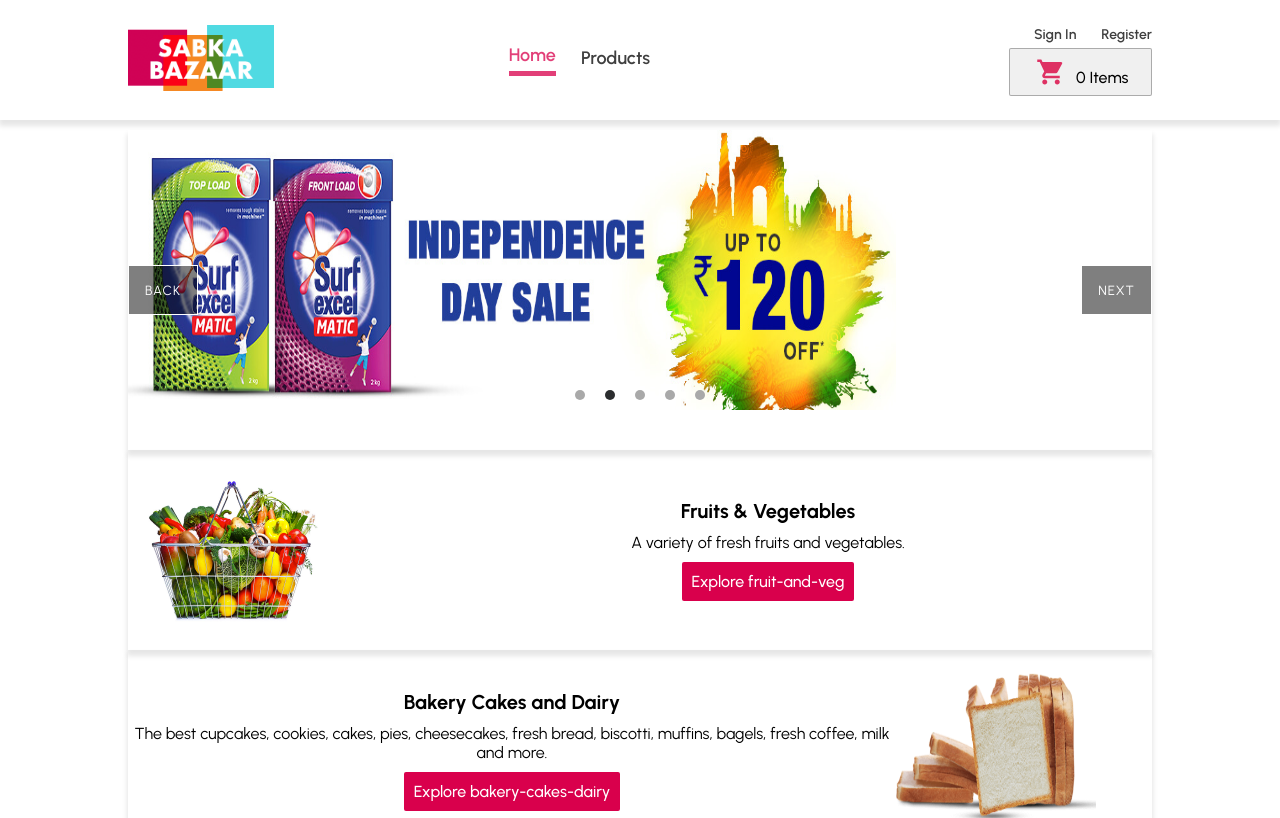
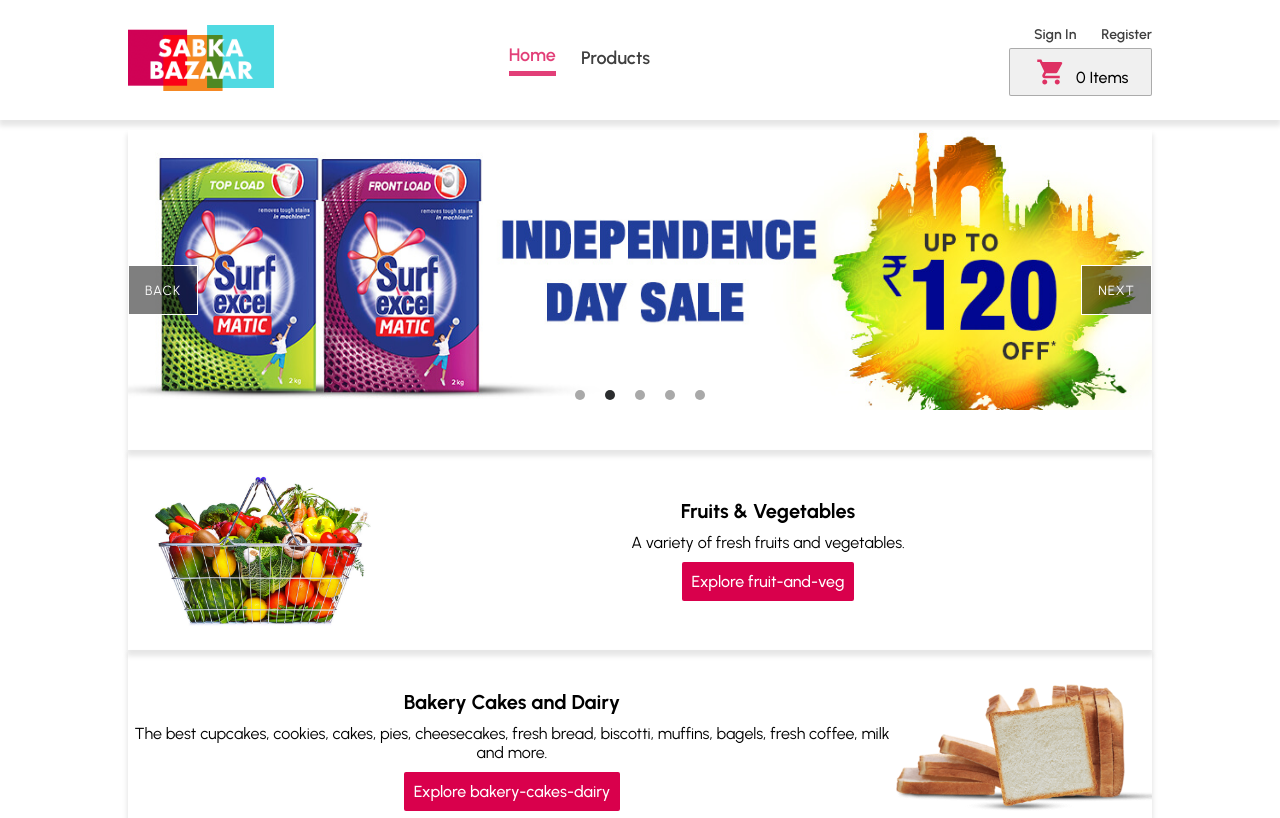
Before and after one commit to CodErebus-dot-com/Sabka_Bazaar, a React (Create React App) app: page / in a window 1280 px wide. Shown: the top 818 px of the page. Built offline with nearby package versions, Linux system fonts and the light colour scheme; data requests are answered from the project's data file.

Commit message:
fix: Code splitting and image optimization

```diff
--- a/public/index.html
+++ b/public/index.html
@@ -9,6 +9,13 @@
     href="https://fonts.googleapis.com/css2?family=Urbanist:ital,wght@0,100;0,200;0,300;0,400;0,500;0,600;0,700;0,800;0,900;1,100;1,200;1,300;1,400;1,500;1,600;1,700;1,800;1,900&display=swap"
     rel="stylesheet" />
   <link rel="shortcut icon" href="./static/images/logo.png" type="image/x-icon" />
+  <link rel="preload" as="image" href="./static/images/offers/offer1.jpg" type="image/webp">
+  <!-- <link rel="preload" as="image" href="./static/images/category/fruits.png" type="image/webp">
+  <link rel="preload" as="image" href="./static/images/category/baby.png" type="image/webp">
+  <link rel="preload" as="image" href="./static/images/category/bakery.png" type="image/webp">
+  <link rel="preload" as="image" href="./static/images/category/beauty.png" type="image/webp">
+  <link rel="preload" as="image" href="./static/images/category/beverages.png" type="image/webp"> -->
+
   <style>
     * {
       margin: 0;
--- a/src/App.js
+++ b/src/App.js
@@ -1,15 +1,15 @@
-import React, { useState, useEffect } from 'react';
+import React, { useState, useEffect, Suspense } from 'react';
 import styled from 'styled-components';
 import { BrowserRouter, Routes, Route } from 'react-router-dom';
 import Navbar from './components/Navbar';
 import Footer from './components/Footer';
-import Home from "./pages/Home";
-import Products from "./pages/Products";
 import Register from "./pages/Register";
 import Signin from "./pages/Signin";
 import NoMatch from './pages/NoMatch';
 import { GlobalContext } from './contexts/GlobalContext';
 import { useCategoriesFilter } from './utils/Helper';
+const Home = React.lazy(() => import('./pages/Home'));
+const Products = React.lazy(() => import('./pages/Products'));
 // import { useAsyncError } from './utils/Helper';
 
 const Wrapper = styled.div`
@@ -74,10 +74,10 @@
           <Navbar openModal={openModal} modal={modal} />
           <BodyWrapper>
             <Routes>
-              <Route path = "/" element = {<Home />} />
-              <Route path = "products" element = {<Products />}>
-                <Route index element = {<Products />} />
-                <Route path = ":id" element = {<Products />} />
+              <Route path = "/" element = {<Suspense fallback={<div>Loading...</div>}><Home /></Suspense>} />
+              <Route path = "products" element = {<Suspense fallback={<div>Loading...</div>}><Products /></Suspense>}>
+                <Route index element = {<Suspense fallback={<div>Loading...</div>}><Products /></Suspense>} />
+                <Route path = ":id" element = {<Suspense fallback={<div>Loading...</div>}><Products /></Suspense>} />
               </Route>
               <Route path = "register" element = {<Register />} />
               <Route path = "signin" element = {<Signin />} />
--- a/src/components/Carousel.js
+++ b/src/components/Carousel.js
@@ -55,7 +55,7 @@
 
 const Image = styled.img`
     height: 100%;
-    width: ${isTablet() ? '100%' : (isDesktop() ? '60%' : '100%')};
+    width: ${isDesktop() ? '80%' : '100%'};
 `;
 
 const CarouselDots = styled.div`
@@ -115,7 +115,7 @@
             <Wrapper slideIndex = {slideIndex}>
                 {banners?.length > 0 && banners?.map(banner => (
                     <Slide key = {banner?.id}>
-                        <Image src = {banner?.bannerImageUrl} alt = {banner?.bannerImageAlt} />
+                        <Image src = {banner?.bannerImageUrl} alt = {banner?.bannerImageAlt}/>
                     </Slide>
                 ))}
             </Wrapper>
--- a/src/components/Catalogue.js
+++ b/src/components/Catalogue.js
@@ -157,4 +157,4 @@
   )
 }
 
-export default Catalogue
+export default Catalogue;
--- a/src/components/FlexCards.js
+++ b/src/components/FlexCards.js
@@ -19,8 +19,10 @@
 `;
 
 const Image = styled.img`
-    height: ${(isTablet() || isMoblet()) ? '120px' : (isDesktop() ? '150px' : '80px')};
-    width: ${(isTablet() || isMoblet()) ? '180px' : (isDesktop() ? '200px' : '120px')};
+    // height: ${(isTablet() || isMoblet()) ? '120px' : (isDesktop() ? '150px' : '80px')};
+    height: 100%;
+    // width: ${(isTablet() || isMoblet()) ? '180px' : (isDesktop() ? '200px' : '120px')};
+    width: 100%;
 `;
 
 const ContentContainer = styled.div`
@@ -84,7 +86,7 @@
                                 </Wrapper>
                             </ContentContainer>
                             <ImgContainer>
-                                <Image src = {category?.imageUrl} alt = {category?.name}/>
+                                <Image src = {category?.imageUrl} alt = {category?.name} />
                             </ImgContainer>
                         </Container>
                     </ErrorBoundary>
@@ -93,7 +95,7 @@
                     <ErrorBoundary key={category?.id}>
                         <Container>
                             <ImgContainer>
-                                <Image src = {category?.imageUrl} alt = {category?.name}/>
+                                <Image src = {category?.imageUrl} alt = {category?.name} />
                             </ImgContainer>
                             <ContentContainer>
                                 <Wrapper>
--- a/src/pages/Home.js
+++ b/src/pages/Home.js
@@ -1,8 +1,8 @@
-import React from "react";
+import React, { Suspense } from "react";
 import styled from 'styled-components';
-import Carousel from "../components/Carousel";
-import FlexCards from "../components/FlexCards";
 import { isDesktop } from "../utils/Helper";
+const Carousel = React.lazy(() => import('../components/Carousel'));
+const FlexCards = React.lazy(() => import('../components/FlexCards'));
 
 const Container = styled.section`
   margin: ${isDesktop() ? '10px 10%' : '0'};
@@ -12,8 +12,10 @@
   return (
     <>
       <Container>
-        <Carousel />
-        <FlexCards />
+        <Suspense fallback={<div>Loading...</div>}>
+          <Carousel />
+          <FlexCards />
+        </Suspense>
       </Container>
     </>
   );
--- a/src/pages/Products.js
+++ b/src/pages/Products.js
@@ -1,9 +1,10 @@
+import React, { Suspense } from 'react';
 import styled from 'styled-components';
-import Sidebar from '../components/Sidebar';
-import Dropdown from '../components/Dropdown';
-import Catalogue from '../components/Catalogue';
 import ErrorBoundary from '../components/ErrorBoundary';
 import { isDesktop, isMobile } from '../utils/Helper';
+const Sidebar = React.lazy(() => import('../components/Sidebar'));
+const Dropdown = React.lazy(() => import('../components/Dropdown'));
+const Catalogue = React.lazy(() => import('../components/Catalogue'));
 
 const Container = styled.section`
   margin: ${isDesktop() ? '10px 10%' : ''};
@@ -16,8 +17,10 @@
     <>
       <Container>
         <ErrorBoundary>
-          {isMobile() ? <Dropdown /> : <Sidebar />}
-          <Catalogue />
+          <Suspense fallback={<div>Loading...</div>}>
+            {isMobile() ? <Dropdown /> : <Sidebar />}
+            <Catalogue />
+          </Suspense>
         </ErrorBoundary>
       </Container>
     </>
```
